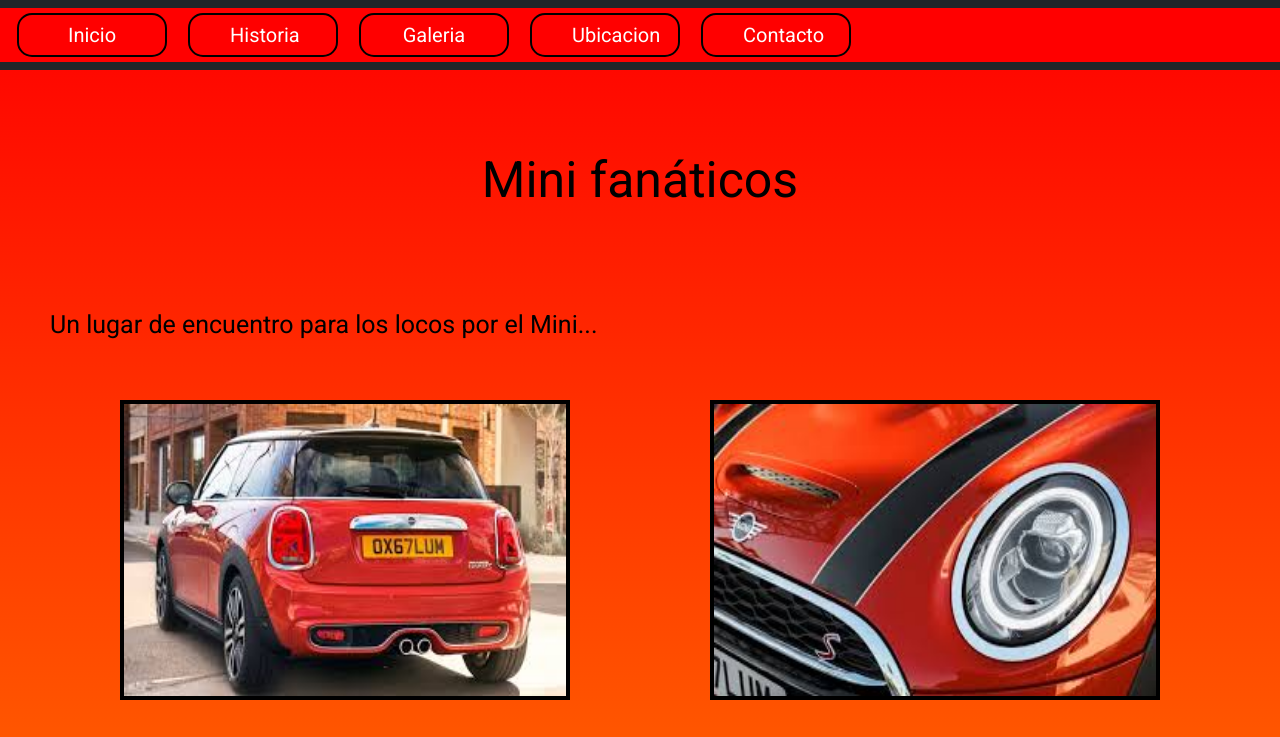
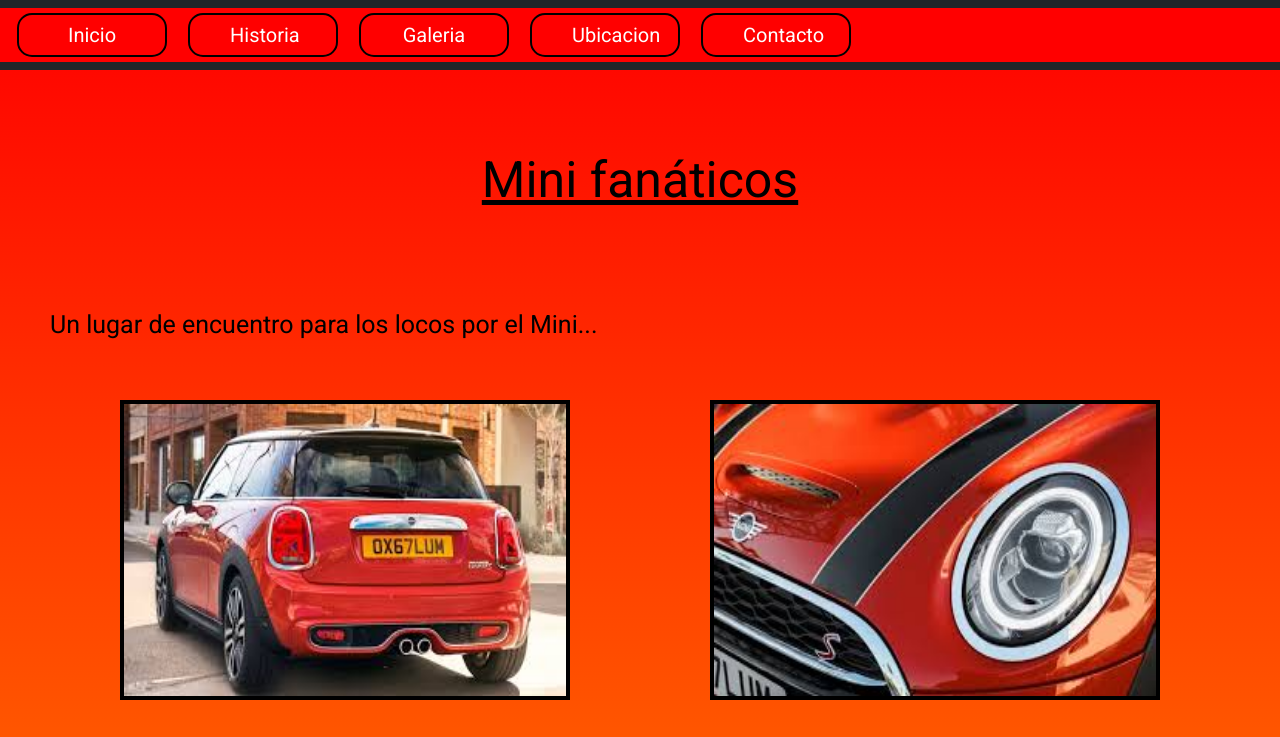
Before and after one commit to mauroestevez/IdeaEstevez, a website: page index.html in a window 1280 px wide. Shown: the top 737 px of the page. Drawn offline with nearby package versions, Linux system fonts and the light colour scheme.

Commit message:
Le agregamos subrayado a los h1

```diff
--- a/scss/partials/_inicio.scss
+++ b/scss/partials/_inicio.scss
@@ -3,6 +3,7 @@
     margin-top: 75px;
     font-size: 50px;
     font-family: 'Roboto', sans-serif;
+    text-decoration-line: underline;
     animation: swing;
     animation-duration: 1s;
 }
--- a/scss/partials/_main.scss
+++ b/scss/partials/_main.scss
@@ -2,6 +2,7 @@
 h1{
     text-align: center;
     font-size: xx-large;
+    text-decoration-line: underline;
     font-family: 'Roboto', sans-serif;
     color: black;
     margin: 100px 50px 100px 50px;
```
Also changed, not shown: css/style.css.
